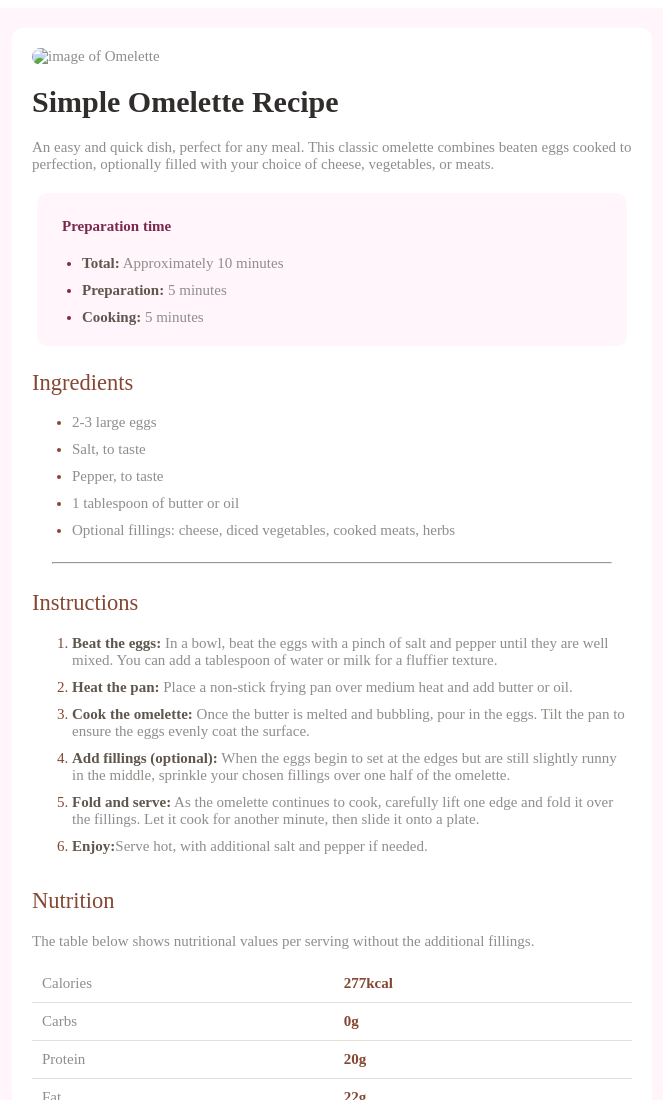
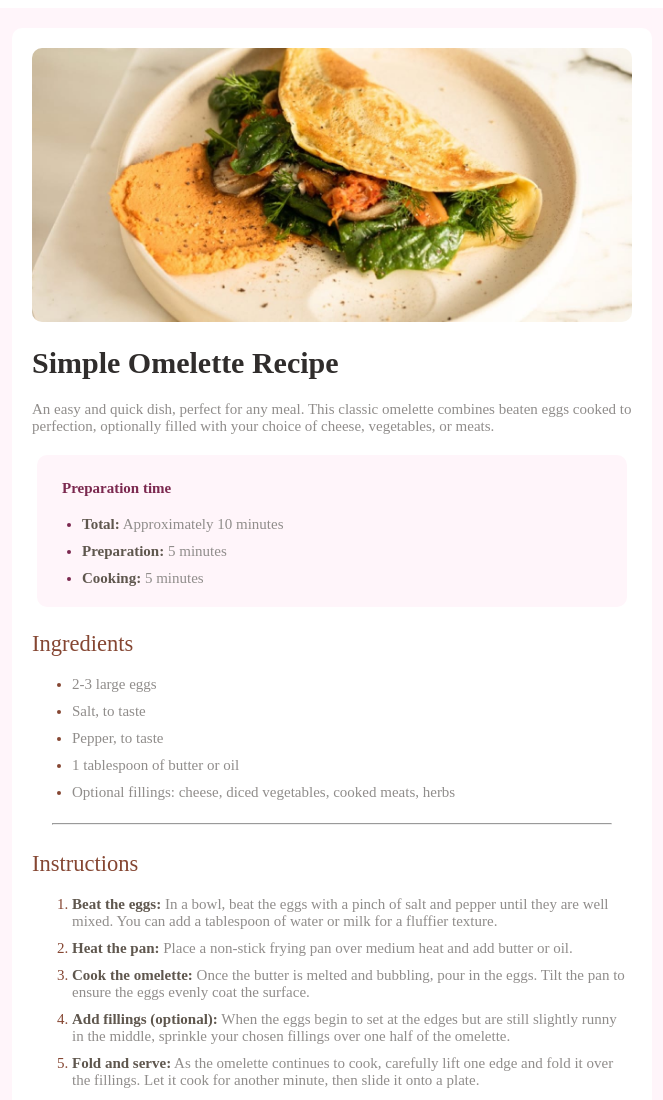
Before and after one commit to BeeEmTee-21/recipe-page-main-responsive, a plain HTML site: page index.html in a window 1280 px wide. Shown: the top 1100 px of the page, without its empty margins (308-971 px from the left). Drawn offline with Linux system fonts and the light colour scheme; a web font is replaced by a local one.

Commit message:
final image path fix

```diff
--- a/index.html
+++ b/index.html
@@ -22,7 +22,7 @@
     <div class="flex-body">
       <div class="container">
         <div class="item recipe">
-          <img class="image" src="../recipe-page-main-responsive/" alt="image of  Omelette">
+          <img class="image" src="../recipe-page-main-responsive/assets/images/image-omelette.jpeg" alt="image of  Omelette">
           <h1>Simple Omelette Recipe</h1>
           <p>
             An easy and quick dish, perfect for any meal. This classic omelette
```
